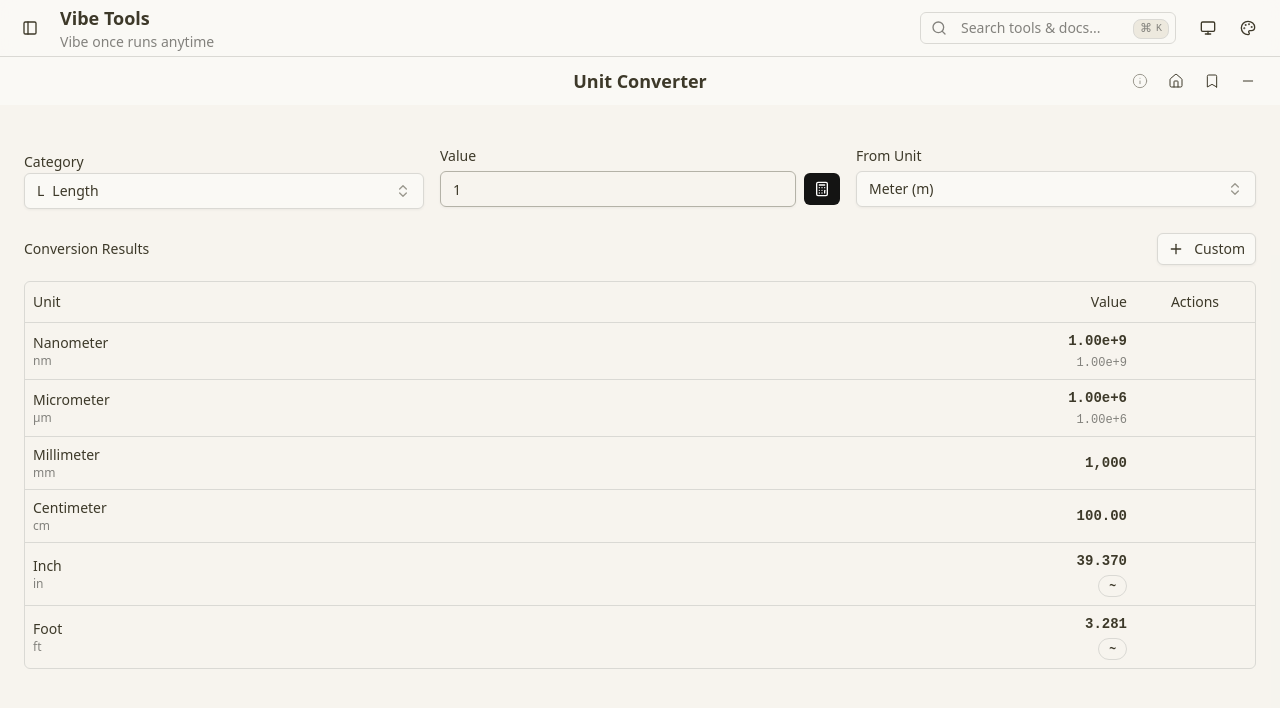
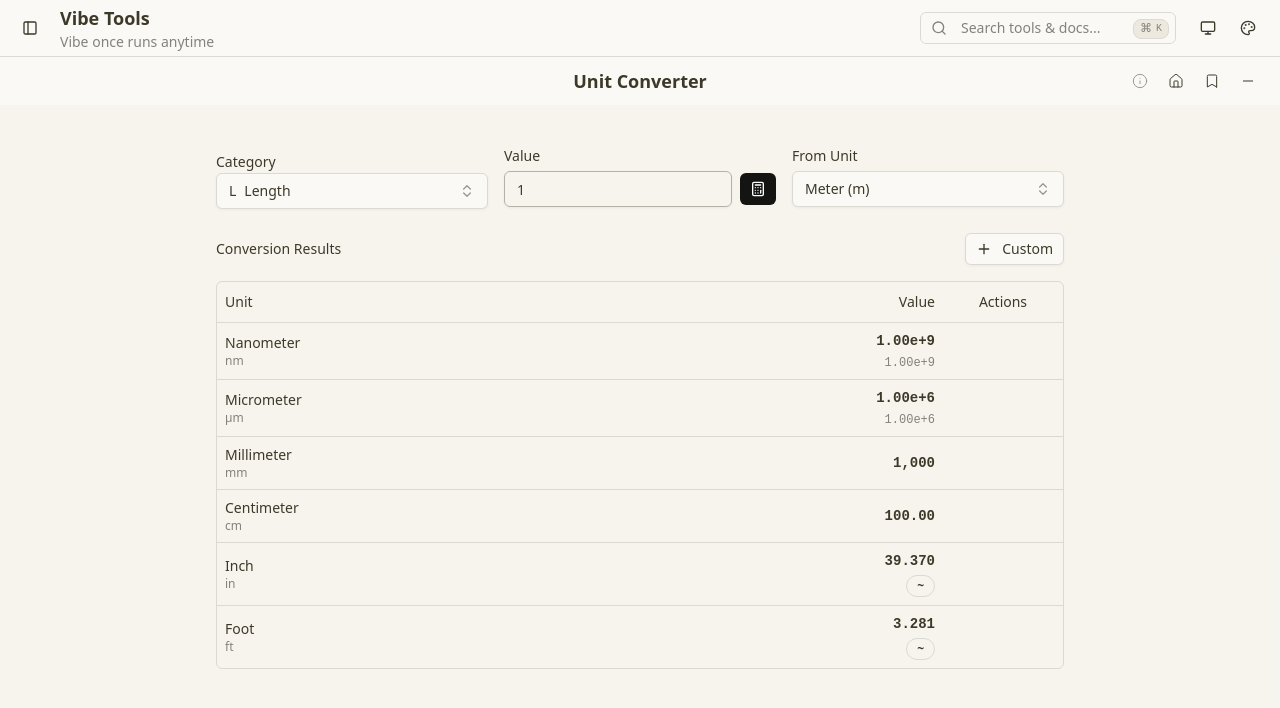
Before and after one commit to hanxiaomax/handsome, a React (Vite) app in the folder 2base/: page /tools/unit-converter in a window 1280 px wide. Shown: the top 708 px of the page. Built offline with nearby package versions, Linux system fonts and the light colour scheme.

Commit message:
feat(tool-wrapper): add maxWidth control to ToolWrapper component for enhanced layout flexibility; includes detailed completion report on implementation, usage examples, and benefits for tool developers

```diff
--- a/2base/src/components/common/tool-wrapper.tsx
+++ b/2base/src/components/common/tool-wrapper.tsx
@@ -2,11 +2,24 @@ import React from "react";
 import { ToolLayout } from "@/components/layout/tool-layout";
 import { useToolControls } from "@/hooks/use-tool-controls";
 import type { ToolInfo } from "@/types/tool";
+import { cn } from "@/lib/utils";
 
 interface ToolWrapperProps {
   toolInfo: ToolInfo;
   state?: Record<string, unknown>;
   children: React.ReactNode;
+  maxWidth?:
+    | "sm"
+    | "md"
+    | "lg"
+    | "xl"
+    | "2xl"
+    | "3xl"
+    | "4xl"
+    | "5xl"
+    | "6xl"
+    | "full";
+  className?: string;
 }
 
 /**
@@ -15,14 +28,53 @@ interface ToolWrapperProps {
  * - Favorite toggle
  * - Minimize with state preservation
  * - Navigation controls
+ * - Width constraints
  *
  * Usage:
- * <ToolWrapper toolInfo={toolInfo} state={optionalState}>
+ * <ToolWrapper toolInfo={toolInfo} state={optionalState} maxWidth="4xl">
  *   <YourToolContent />
  * </ToolWrapper>
  */
-export function ToolWrapper({ toolInfo, state, children }: ToolWrapperProps) {
+export function ToolWrapper({
+  toolInfo,
+  state,
+  children,
+  maxWidth = "full",
+  className,
+}: ToolWrapperProps) {
   const { toolLayoutProps } = useToolControls({ toolInfo, state });
 
-  return <ToolLayout {...toolLayoutProps}>{children}</ToolLayout>;
+  const getMaxWidthClass = () => {
+    switch (maxWidth) {
+      case "sm":
+        return "max-w-sm";
+      case "md":
+        return "max-w-md";
+      case "lg":
+        return "max-w-lg";
+      case "xl":
+        return "max-w-xl";
+      case "2xl":
+        return "max-w-2xl";
+      case "3xl":
+        return "max-w-3xl";
+      case "4xl":
+        return "max-w-4xl";
+      case "5xl":
+        return "max-w-5xl";
+      case "6xl":
+        return "max-w-6xl";
+      case "full":
+      default:
+        return "max-w-full";
+    }
+  };
+
+  return (
+    <ToolLayout {...toolLayoutProps}>
+      <div className={cn("w-full mx-auto", getMaxWidthClass(), className)}>
+        {children}
+      </div>
+    </ToolLayout>
+  );
 }
--- a/2base/src/tools/unit-converter/components/OutputPanel.tsx
+++ b/2base/src/tools/unit-converter/components/OutputPanel.tsx
@@ -85,9 +85,9 @@ export function OutputPanel({
         <Table>
           <TableHeader>
             <TableRow>
-              <TableHead className="w-[200px]">Unit</TableHead>
+              <TableHead className="w-[160px]">Unit</TableHead>
               <TableHead className="text-right">Value</TableHead>
-              <TableHead className="w-[120px] text-center">Actions</TableHead>
+              <TableHead className="w-[100px] text-center">Actions</TableHead>
             </TableRow>
           </TableHeader>
           <TableBody>
@@ -143,9 +143,9 @@ export function OutputPanel({
               <Table>
                 <TableHeader>
                   <TableRow>
-                    <TableHead className="w-[200px]">Custom Unit</TableHead>
+                    <TableHead className="w-[160px]">Custom Unit</TableHead>
                     <TableHead className="text-right">Value</TableHead>
-                    <TableHead className="w-[120px] text-center">
+                    <TableHead className="w-[100px] text-center">
                       Actions
                     </TableHead>
                   </TableRow>
--- a/2base/src/tools/unit-converter/ui.tsx
+++ b/2base/src/tools/unit-converter/ui.tsx
@@ -38,6 +38,7 @@ export default function UnitConverter() {
   return (
     <ToolWrapper
       toolInfo={toolInfo}
+      maxWidth="4xl"
       state={{
         converterState: {
           ...uiState,
@@ -45,7 +46,7 @@ export default function UnitConverter() {
         },
       }}
     >
-      <div className="w-full p-6 space-y-6 mt-5">
+      <div className="p-6 space-y-6 mt-5">
         {/* Input Section - Using new InputPanel component */}
         <InputPanel
           value={uiState.inputValue}
```
Also changed, not shown: 1 other file (tests, documents, lock files or other folders).
